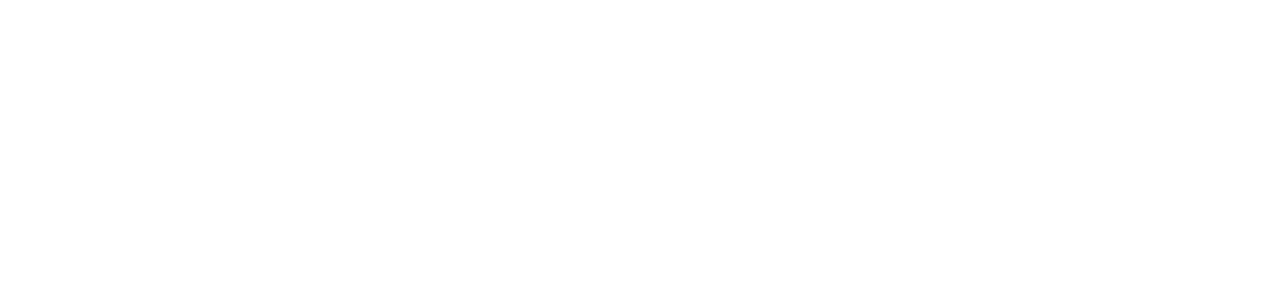
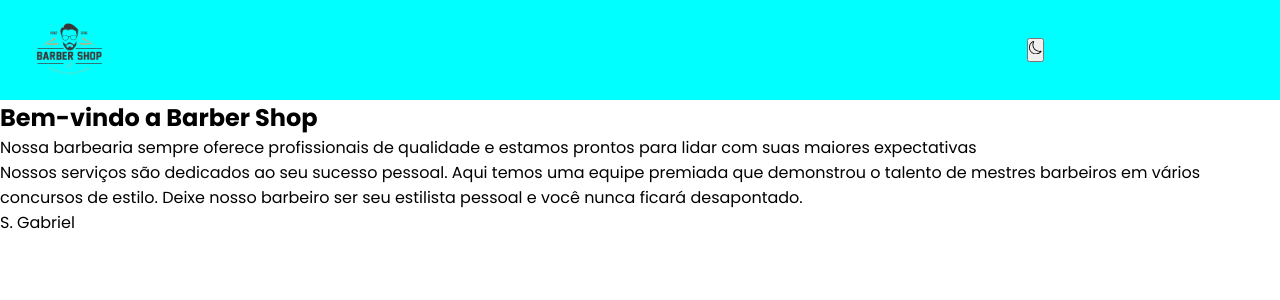
Before and after one commit to GabrielFR-Dev/Landing-page-Barbearia, a Next.js app in the folder landing-page-barbearia/: page / in a window 1280 px wide. Shown: the top 300 px of the page. Built offline with nearby package versions, Linux system fonts and the light colour scheme.

Commit message:
Terminando o HTML e começando a estilizar CSS

```diff
--- a/landing-page-barbearia/package.json
+++ b/landing-page-barbearia/package.json
@@ -8,8 +8,9 @@
     "start": "next start"
   },
   "dependencies": {
+    "next": "15.5.4",
     "react": "19.1.0",
     "react-dom": "19.1.0",
-    "next": "15.5.4"
+    "react-icons": "^5.5.0"
   }
 }
--- a/landing-page-barbearia/src/app/globals.css
+++ b/landing-page-barbearia/src/app/globals.css
@@ -5,7 +5,9 @@
   margin: 0;
   box-sizing: border-box;
   overflow-x: hidden;
+  font-family: 'Poppins', sans-serif;
 }
+
 
 :root {
   --fundo-claro: #ffffff;
--- a/landing-page-barbearia/src/app/page.js
+++ b/landing-page-barbearia/src/app/page.js
@@ -6,8 +6,39 @@
 import estilos from "./page.module.css";
 
 export default function Home() {
+  const [tema, setTema] = useState(false);
+
+  function alternarTema() {
+    setTema(!tema);
+  }
+
+
   return (
-    <div>
+    <div className={alternarTema ? estilos.escuro : estilos.claro}>
+      <header className={estilos.container_topo}>
+        <div className={estilos.topo}>
+        <Image src={Logo} className={estilos.img}/>
+          <button onClick={alternarTema}>{tema ? <BsSun /> : <BsMoon />}</button>
+        </div>
+      </header>
+
+      <section className={estilos.banner}>
+      </section>
+
+      <section className={estilos.container_conteudo}>
+        <main>
+          <h1>Bem-vindo a Barber Shop</h1>
+
+          <p>Nossa barbearia sempre oferece profissionais de qualidade e estamos prontos para lidar com suas maiores expectativas</p>
+
+          <p>Nossos serviços são dedicados ao seu sucesso pessoal. Aqui temos uma equipe premiada que demonstrou o talento de mestres barbeiros em vários concursos de estilo. Deixe nosso barbeiro ser seu estilista pessoal e você nunca ficará desapontado.</p>
+
+          <p className={estilos.fonte_assinatura}>
+            S. Gabriel
+          </p>
+
+        </main>
+      </section>
 
     </div>
   );
--- a/landing-page-barbearia/src/app/page.module.css
+++ b/landing-page-barbearia/src/app/page.module.css
@@ -1,3 +1,18 @@
 @import url('https://fonts.googleapis.com/css2?family=Poppins:ital,wght@0,100;0,200;0,300;0,400;0,500;0,600;0,700;0,800;0,900;1,100;1,200;1,300;1,400;1,500;1,600;1,700;1,800;1,900&display=swap');
 
-@import url('globals.css');
+.container_topo {
+    width: 100%;
+    padding: 0px 20px;
+    background-color: aqua;
+}
+.topo {
+    display: flex;
+    align-items: center;
+    justify-content: space-between;
+    max-width: 1024px;
+}
+
+.img {
+    width: 100px;
+    height: 100px;
+}
```
Also changed, not shown: 1 other file (tests, documents, lock files or other folders).
